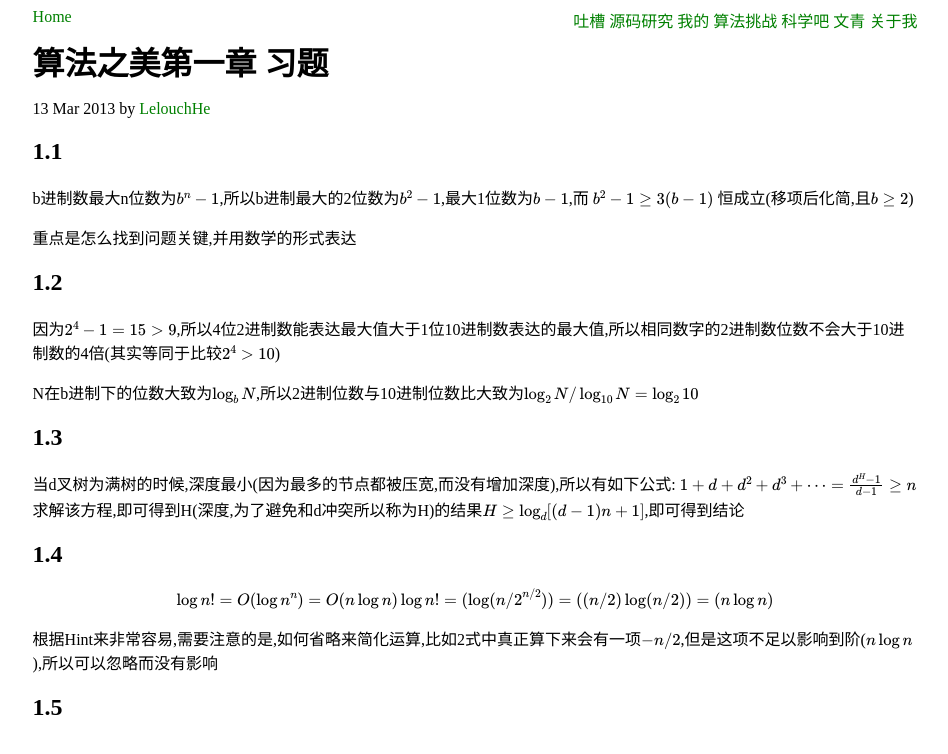
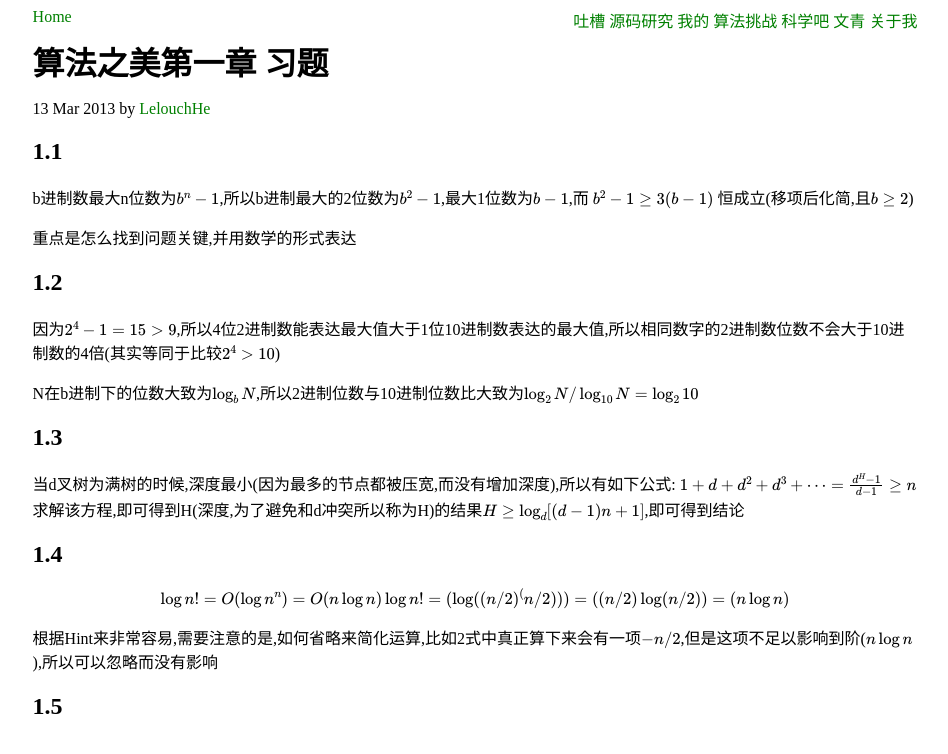
Before and after one commit to LelouchHe/lelouchhe.github.com, a Jekyll site: the page built from _posts/algorithm/2013-03-13-algorithms_chap_01_problem.md, in a window 1280 px wide. Shown: the top 754 px of the page, without its empty margins (165-1113 px from the left). Built offline with Jekyll 4.4.1, drawn with Linux system fonts in a browser that asks for light colours; Markdown is read by kramdown in place of the engine named in the settings; formulas are drawn with MathJax 3.

Commit message:
new update

```diff
--- a/_posts/algorithm/2013-03-13-algorithms_chap_01_problem.md
+++ b/_posts/algorithm/2013-03-13-algorithms_chap_01_problem.md
@@ -33,7 +33,8 @@ $$
 
 $$
 \log {n !} = O(\log {n ^ n}) = O(n \log n)
-\log {n !} = (\log ({n / 2} ^ {n / 2})) = ((n / 2) \log (n / 2)) = (n \log n)
+
+\log {n !} = (\log ((n / 2) ^ (n / 2))) = ((n / 2) \log (n / 2)) = (n \log n)
 $$
 
 根据Hint来非常容易,需要注意的是,如何省略来简化运算,比如2式中真正算下来会有一项$- n / 2$,但是这项不足以影响到阶($n \log n$),所以可以忽略而没有影响
```
